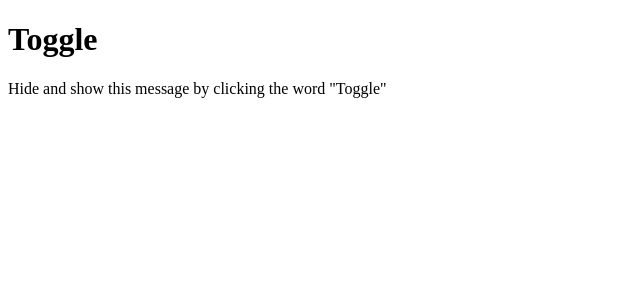
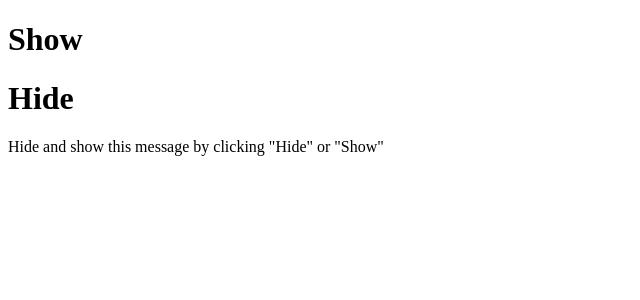
Before and after one commit to budahs/vue-basics, a Vue app: page / in a window 1280 px wide. Shown: the top 300 px of the page, without its empty margins (0-640 px from the left). Built offline with nearby package versions, Linux system fonts and the light colour scheme.

Commit message:
Inline Method

```diff
--- a/src/main.js
+++ b/src/main.js
@@ -12,17 +12,23 @@ new Vue({
     show: true
   },
   methods: {
-    toggle: function() {
-      this.show = !this.show;
+    setShow: function(newValue, event) {
+      if (event) {
+        console.log(event.type);
+      }
+      this.show = newValue;
     }
   },
   template: `
     <div>
-        <h1 v-on:click="toggle">
-            Toggle
-        </h1>
+    <h1 v-on:click="setShow(true, $event)">
+        Show
+    </h1>
+    <h1 @click="setShow(false, $event)">
+        Hide
+    </h1>
         <p v-show="show">
-            Hide and show this message by clicking the word "Toggle"
+            Hide and show this message by clicking "Hide" or "Show"
         </p>
     </div>
     `
```
